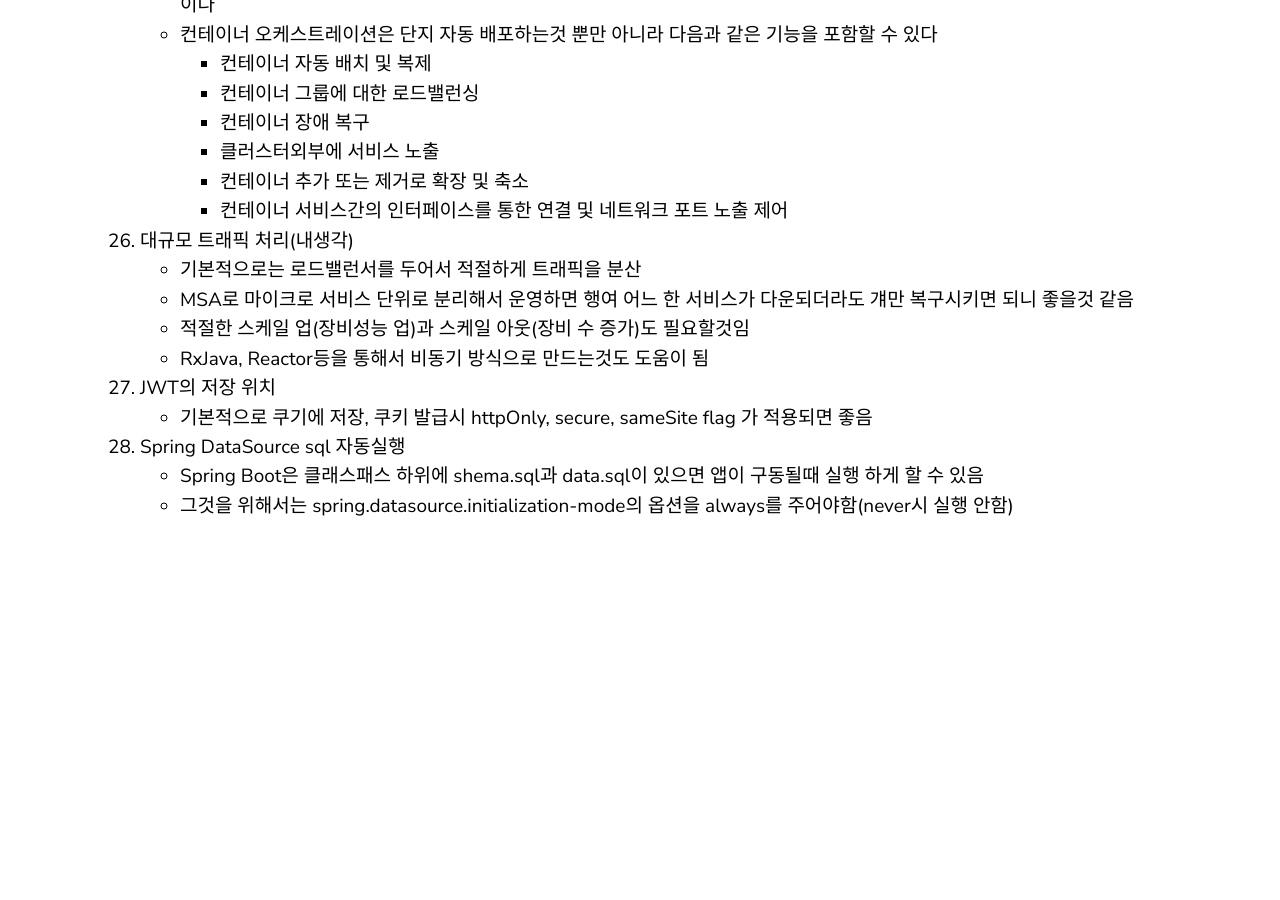
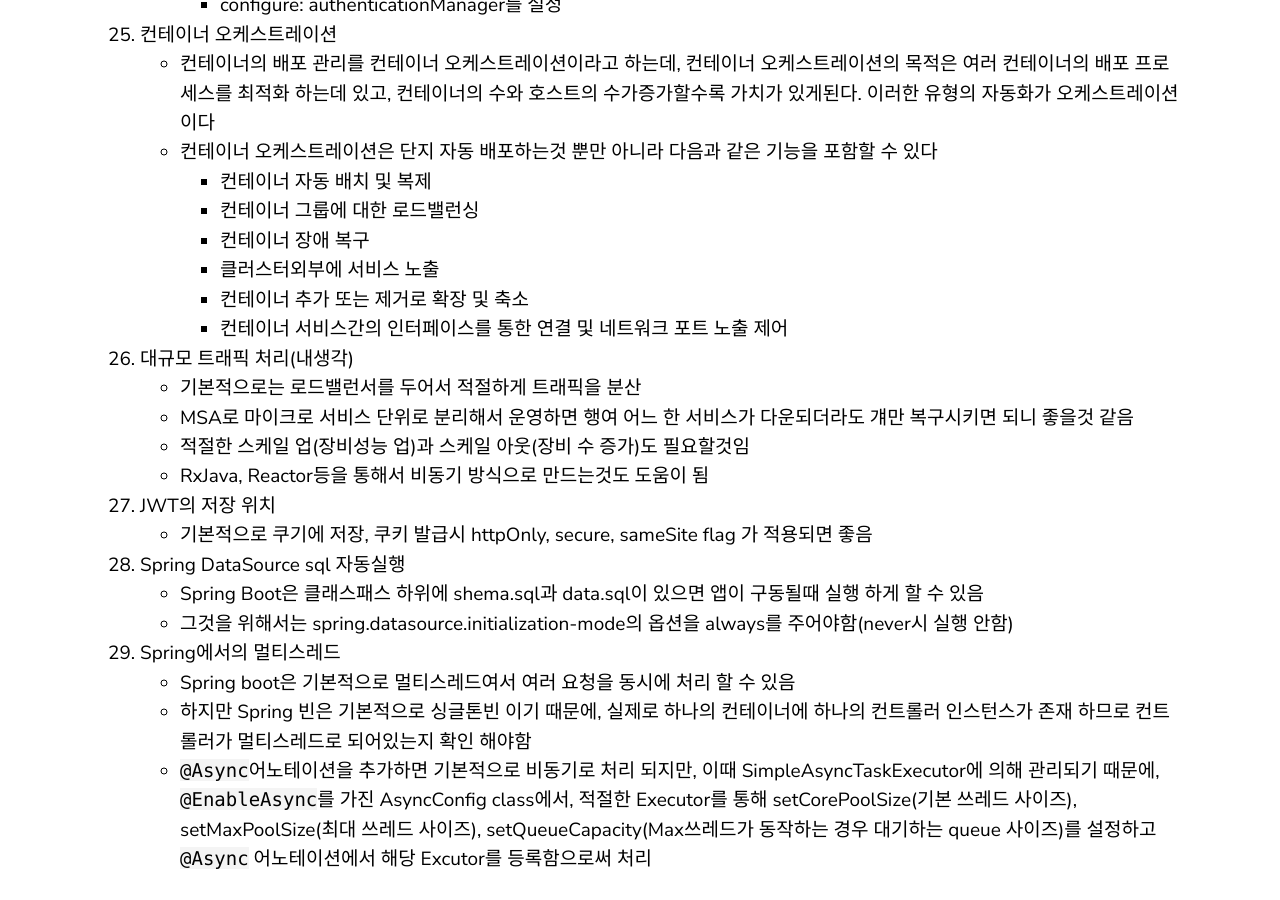
Before and after one commit to yoowonyoung/yoowonyoung.github.io, a Jekyll site: the page built from _posts/2020-08-11-Interview-03.md, in a window 1280 px wide and 900 px high, scrolled down 25455 px. Built offline with Jekyll 4.4.1, drawn with Linux system fonts in a browser that asks for light colours; comment, search, counter and statistics services are not loaded; before the commit the page ends 26001 px from its top, so only the background shows below that; some of the changed text lies outside the part shown.

Commit message:
update interview

````diff
--- a/_posts/2020-08-11-Interview-03.md
+++ b/_posts/2020-08-11-Interview-03.md
@@ -289,6 +289,11 @@
         * finalize를 대신해서 사용
 
     - GC가 객체를 처리하는 순서: soft -> weak -> finalize -> phantom -> 메모리 회수
+
+32. Java Thread pool
+    - Scheduled Thread pool: 1분에 한번씩 일을 시키기 위한 thread pool
+    - fixed Thread pool: pool에 thread를 고정적으로 몇개를 예비로 둘지 정하는 방식
+    - cached thread pool: 유기적으로 thread의 숫자가 증가하고 감소하는 방식
 
 
 
@@ -757,3 +762,8 @@
 28. Spring DataSource sql 자동실행
     - Spring Boot은 클래스패스 하위에 shema.sql과 data.sql이 있으면 앱이 구동될때 실행 하게 할 수 있음
     - 그것을 위해서는 spring.datasource.initialization-mode의 옵션을 always를 주어야함(never시 실행 안함)
+
+29. Spring에서의 멀티스레드
+    - Spring boot은 기본적으로 멀티스레드여서 여러 요청을 동시에 처리 할 수 있음
+    - 하지만 Spring 빈은 기본적으로 싱글톤빈 이기 때문에, 실제로 하나의 컨테이너에 하나의 컨트롤러 인스턴스가 존재 하므로 컨트롤러가 멀티스레드로 되어있는지 확인 해야함
+    - ```@Async```어노테이션을 추가하면 기본적으로 비동기로 처리 되지만, 이때 SimpleAsyncTaskExecutor에 의해 관리되기 때문에, ```@EnableAsync```를 가진 AsyncConfig class에서, 적절한 Executor를 통해 setCorePoolSize(기본 쓰레드 사이즈), setMaxPoolSize(최대 쓰레드 사이즈), setQueueCapacity(Max쓰레드가 동작하는 경우 대기하는 queue 사이즈)를 설정하고 ```@Async``` 어노테이션에서 해당 Excutor를 등록함으로써 처리
````
